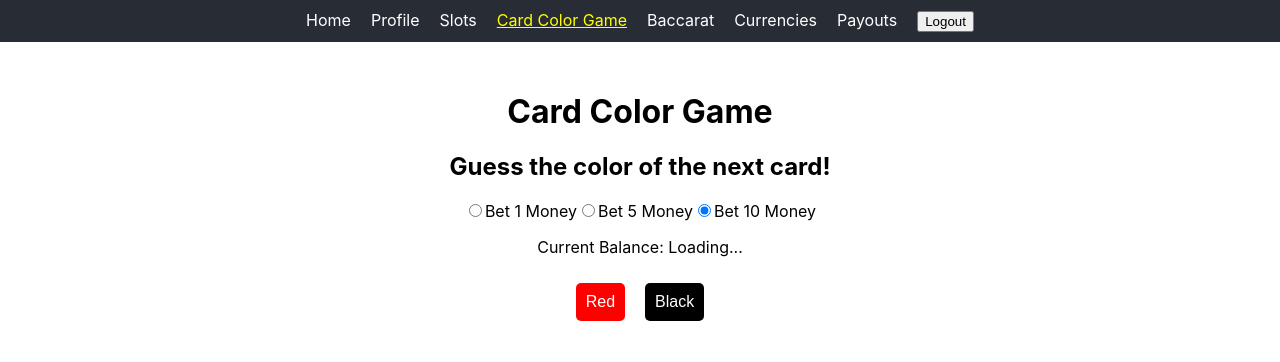
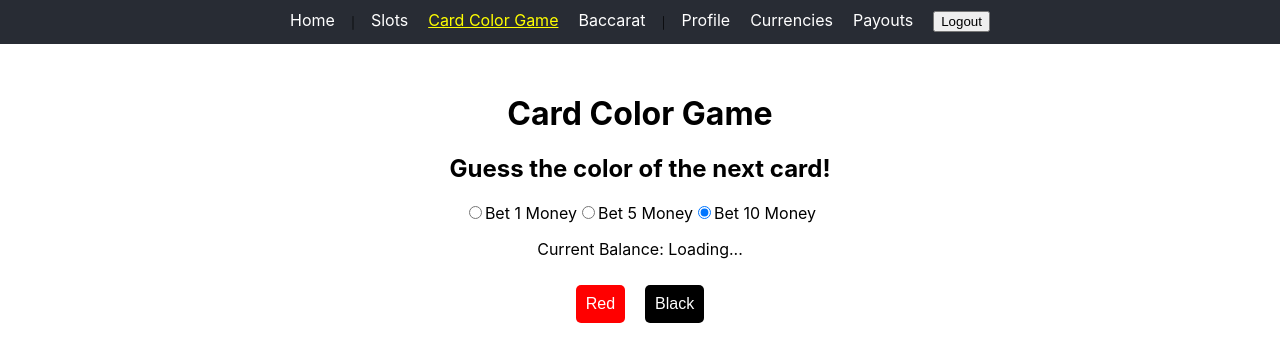
Before and after one commit to MarwanAl-Obaidi/Marwan-Casino, a React (Create React App) app: page /cardcolorgame in a window 1280 px wide. Shown: the top 362 px of the page. Built offline with nearby package versions, Linux system fonts and the light colour scheme; no server answers; the database is empty; sample sign-in values are in the browser's storage.

Commit message:
NavBar improved

```diff
--- a/src/components/navBar/navBar.js
+++ b/src/components/navBar/navBar.js
@@ -34,11 +34,7 @@ const NavBar = () => {
                 </li>
                 {currentUser && (
                     <>
-                        <li className="navItem">
-                            <NavLink to="/profile" className={({ isActive }) => (isActive ? "activeNavLink" : "navLink")}>
-                                Profile
-                            </NavLink>
-                        </li>
+                    ︱
                         <li className="navItem">
                             <NavLink to="/slots" className={({ isActive }) => (isActive ? "activeNavLink" : "navLink")}>
                                 Slots
@@ -52,6 +48,12 @@ const NavBar = () => {
                         <li className="navItem">
                             <NavLink to="/baccarat" className={({ isActive }) => (isActive ? "activeNavLink" : "navLink")}>
                                 Baccarat
+                            </NavLink>
+                        </li>
+                        ︱
+                        <li className="navItem">
+                            <NavLink to="/profile" className={({ isActive }) => (isActive ? "activeNavLink" : "navLink")}>
+                                Profile
                             </NavLink>
                         </li>
                         <li className="navItem">
```
